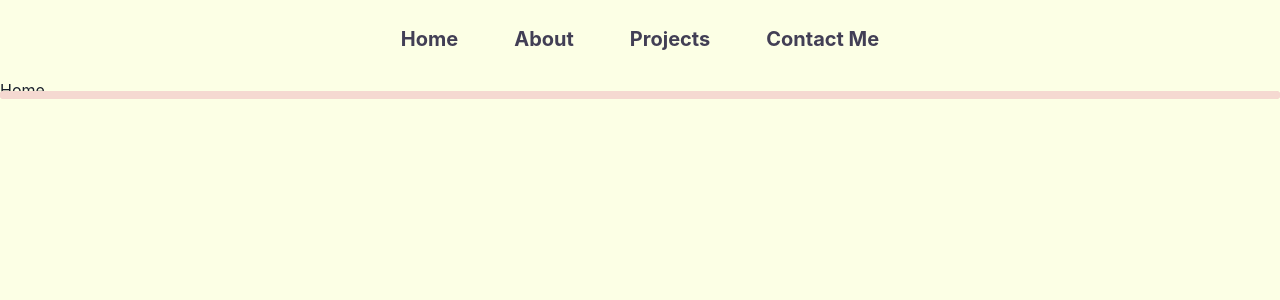
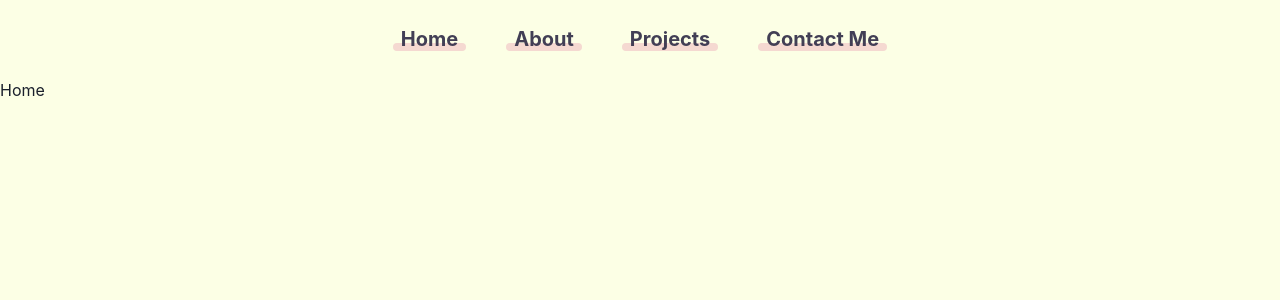
Before and after one commit to MatthewAnder/personal-portfolio, a Next.js app: page / in a window 1280 px wide. Shown: the top 300 px of the page. Built offline with nearby package versions, Linux system fonts and the light colour scheme.

Commit message:
fix: correct Navbar

```diff
--- a/src/components/Navbar.tsx
+++ b/src/components/Navbar.tsx
@@ -18,7 +18,7 @@ const NavLink = ({ children, href }: { children: ReactNode; href: string }) => (
     px={2}
     as={NextLink}
     href={href}
-    position="static"
+    position="sticky"
     zIndex={1}
     color="text.main"
     fontWeight="bold"
@@ -41,12 +41,6 @@ const NavLink = ({ children, href }: { children: ReactNode; href: string }) => (
         height: "100%",
       },
     }}
-    _focus={{
-      _before: {
-        bottom: "0",
-        height: "100%",
-      },
-    }}
   >
     {children}
   </Link>
@@ -58,7 +52,6 @@ const Navbar = () => {
   return (
     <Center>
       <Flex>
-        <Spacer />
         <Center>
           {Links.map((item) => (
             <NavLink key={item.label} href={item.link}>
@@ -66,7 +59,6 @@ const Navbar = () => {
             </NavLink>
           ))}
         </Center>
-        <Spacer />
       </Flex>
     </Center>
   );
```
